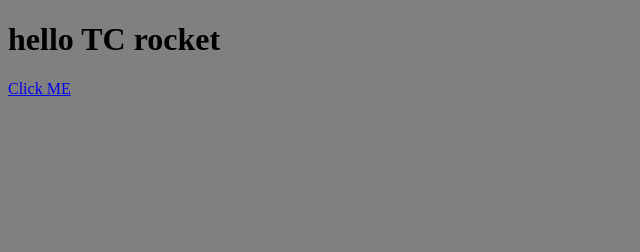
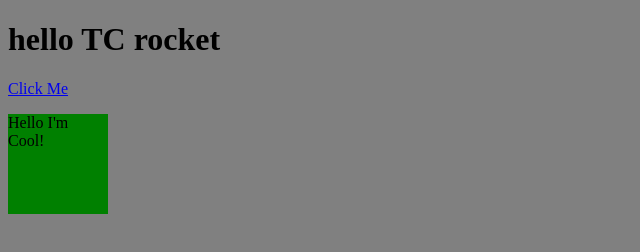
Before and after one commit to trcaron96/tc-rocket, a plain HTML site: page index.html in a window 1280 px wide. Shown: the whole page, without its empty margins (0-640 px from the left). Drawn offline with Linux system fonts and the light colour scheme.

Commit message:
updaet rocket

```diff
--- a/css/style.css
+++ b/css/style.css
@@ -1,3 +1,14 @@
 body{
 	background-color: grey;
 }
+
+.cool{
+	width: 100px;
+	height: 100px;
+	background-color: green;
+	transition: background-color 1s;
+}
+
+.cool.red{
+	background-color: red;
+}
--- a/index.html
+++ b/index.html
@@ -8,6 +8,10 @@
 </head>
 <body>
 	<h1>hello TC rocket</h1>
-	<a href="#" onclick="car.fly();">Click ME</a>
+	<a href="#" onclick="doCoolStuff();">Click Me</a>
+
+	<div class="cool" id="cool">
+		<p>Hello I'm Cool!</p>
+
 </body>
 </html>
--- a/js/script.js
+++ b/js/script.js
@@ -1,3 +1,8 @@
+var doCoolStuff = function () {
+	document.getElementById('cool').className = 'cool red';
+}
+
+
 var car = {
 		make: 'VW',
 		type: 'Polo',
@@ -14,7 +19,7 @@ var car = {
 			this.isTurnedOn = true;
 		},
 		fly: function () {
-			alert('fly');
+			alert('Hi Im Tom');
 		},
 
 		switchCar: function(isOn) {
```
